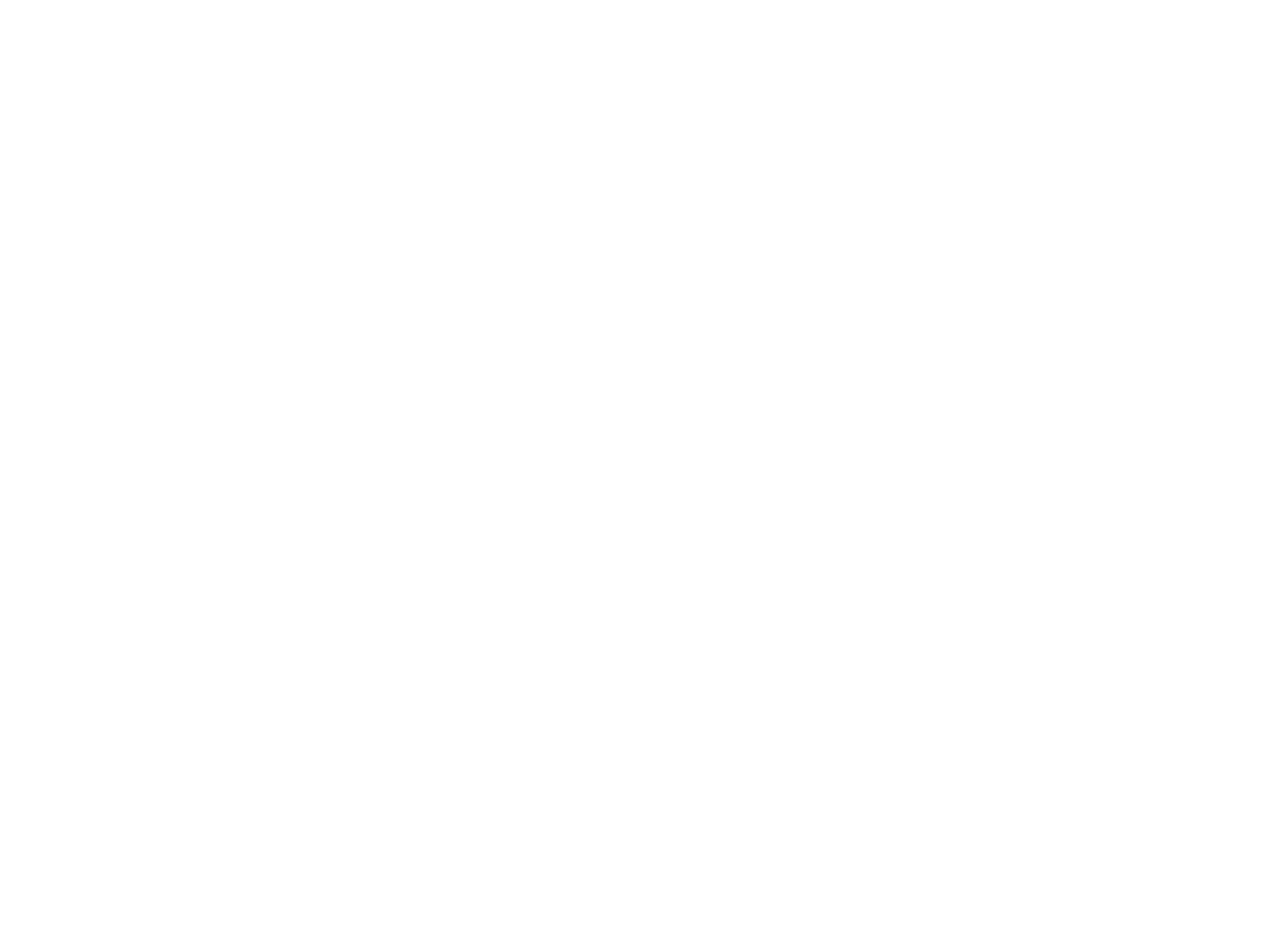
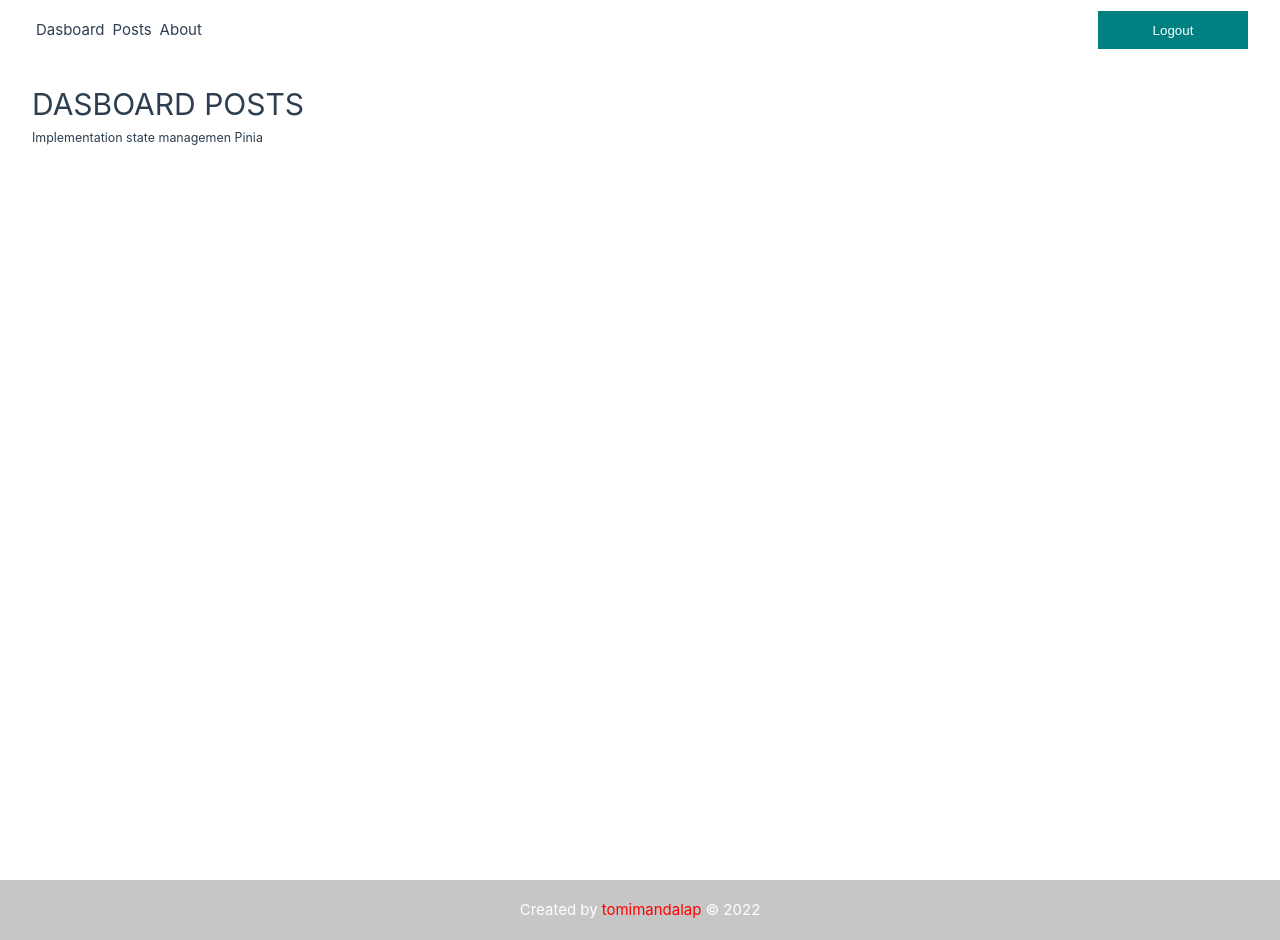
Before and after one commit to tomimandalap/boiler-vue3-pinia, a Vue app: page /admin/posts in a window 1280 px wide. Before the commit this address had no page. Before the commit the page ends 800 px from the top, so only its background shows below. Built offline with nearby package versions, Linux system fonts and the light colour scheme; sample sign-in values are in the browser's storage; the HTML template or start-up script is replaced by a standard one.

Commit message:
feat: page posts

```diff
--- a/src/Layouts/dasboard.vue
+++ b/src/Layouts/dasboard.vue
@@ -12,6 +12,7 @@
     <nav class="navbar">
       <div>
         <router-link to="/admin">Dasboard</router-link>
+        <router-link to="/admin/posts">Posts</router-link>
         <router-link to="/admin/about">About</router-link>
       </div>
 
--- a/src/router/index.js
+++ b/src/router/index.js
@@ -4,6 +4,7 @@
 import Login from "../views/Login.vue";
 import Home from "../views/Index.vue";
 import Admin from "../views/Admin/Index.vue";
+import Posts from "../views/Admin/Posts.vue";
 import About from "../views/Admin/About.vue";
 import NotFound from "../views/NotFound.vue";
 
@@ -25,6 +26,11 @@
           name: "Login",
           component: Login,
         },
+        {
+          path: "/404",
+          name: "NotFound",
+          component: NotFound,
+        },
       ],
     },
     {
@@ -38,6 +44,11 @@
           component: Admin,
         },
         {
+          path: "posts",
+          name: "Posts",
+          component: Posts,
+        },
+        {
           path: "about",
           name: "About",
           component: About,
@@ -49,11 +60,6 @@
       beforeEnter: (to, from, next) => {
         next("/404");
       },
-    },
-    {
-      path: "/404",
-      name: "NotFound",
-      component: NotFound,
     },
   ],
 });
--- /dev/null
+++ b/src/views/Admin/Posts.vue
@@ -0,0 +1,16 @@
+<script setup>
+import { useRoute } from "vue-router";
+const route = useRoute();
+</script>
+
+<template>
+  <div>
+    <h1 class="title">DASBOARD {{ route.name }}</h1>
+    <h5>Implementation state managemen Pinia</h5>
+  </div>
+</template>
+<style scoped>
+h1.title {
+  text-transform: uppercase;
+}
+</style>
--- a/src/views/NotFound.vue
+++ b/src/views/NotFound.vue
@@ -1,5 +1,13 @@
+<script setup></script>
+
 <template>
-  <nav>
+  <main class="home">
     <h1>NOT FOUND | 404</h1>
-  </nav>
+    <router-link to="/">Home</router-link>
+  </main>
 </template>
+<style scoped>
+main.home {
+  text-align: center;
+}
+</style>
```
Also changed, not shown: src/stores/counter.js (+8 -8 lines).
